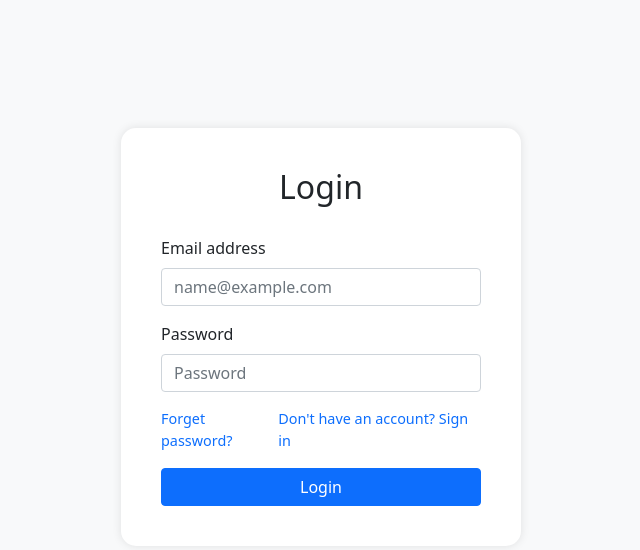
After one commit to Anit-Paul/ConnectMe, a Django app: template templates/account/login.html in a window 1280 px wide. The commit adds this page. Shown: the top 550 px of the page, without its empty margins (319-959 px from the left). Run offline with Django 5.2, Linux system fonts and the light colour scheme; the template is opened without the code that fills it, so the values that code supplies are empty.

Commit message:
frontend modified for login and signin page

```diff
--- a/authentication/urls.py
+++ b/authentication/urls.py
@@ -16,9 +16,10 @@ Including another URLconf
 """
 from django.contrib import admin
 from django.urls import path,include
-from .views import signinAPI,loginAPI,signin
+from .views import signinAPI,loginAPI,signin,login
 urlpatterns = [
-    path("",signin,name="signin"),
+    path("",login,name="login"),
+    path("signin/",signin,name="signin"),
     path("signinAPI/",signinAPI.as_view(),name="signinAPI"),
     path("loginAPI/",loginAPI.as_view(),name="loginAPI")
 ]
--- a/authentication/views.py
+++ b/authentication/views.py
@@ -10,6 +10,9 @@ from rest_framework.parsers import MultiPartParser, FormParser
 
 def signin(request):
     return render(request,'account/index.html')
+
+def login(request):
+    return render(request,'account/login.html')
 class signinAPI(APIView):
     parser_classes = (MultiPartParser, FormParser)
     def post(self, request):
--- /dev/null
+++ b/templates/account/base.html
@@ -0,0 +1,33 @@
+<!doctype html>
+<html lang="en">
+
+<head>
+    <!-- Meta and Bootstrap CSS -->
+    <meta charset="utf-8" />
+    <meta name="viewport" content="width=device-width, initial-scale=1" />
+    <title>
+        {% block title %}{% endblock title %}
+    </title>
+
+    <link href="https://cdn.jsdelivr.net/npm/bootstrap@5.0.2/dist/css/bootstrap.min.css" rel="stylesheet"
+        integrity="sha384-EVSTQN3/azprG1Anm3QDgpJLIm9Nao0Yz1ztcQTwFspd3yD65VohhpuuCOmLASjC" crossorigin="anonymous" />
+
+    <!-- Font Awesome CDN -->
+    <link rel="stylesheet" href="https://cdnjs.cloudflare.com/ajax/libs/font-awesome/6.5.0/css/all.min.css"
+        crossorigin="anonymous" referrerpolicy="no-referrer" />
+
+    {% block style %}{% endblock style %}
+
+</head>
+
+<body>
+
+    {% block body %}{% endblock body %}
+
+    <!-- Bootstrap Bundle -->
+    <script src="https://cdn.jsdelivr.net/npm/bootstrap@5.0.2/dist/js/bootstrap.bundle.min.js"
+        integrity="sha384-MrcW6ZMFYlzcLA8Nl+NtUVF0sA7MsXsP1UyJoMp4YLEuNSfAP+JcXn/tWtIaxVXM"
+        crossorigin="anonymous"></script>
+</body>
+
+</html>
--- /dev/null
+++ b/templates/account/login.html
@@ -0,0 +1,69 @@
+{% extends 'account/base.html' %}
+
+{% block title %}
+Login
+{% endblock title %}
+
+{% block style %}
+<style>
+    body {
+        background-color: #f8f9fa;
+    }
+
+    .form-container {
+        margin-top: 10%;
+        padding: 40px;
+        background-color: #ffffff;
+        border-radius: 15px;
+        box-shadow: 0 0 10px rgba(0, 0, 0, 0.1);
+        max-width: 400px;
+        margin-left: auto;
+        margin-right: auto;
+    }
+
+    h2 {
+        text-align: center;
+        margin-bottom: 30px;
+    }
+
+    .links {
+        display: flex;
+        justify-content: space-between;
+        margin-top: 15px;
+    }
+
+    .links a {
+        color: #0d6efd;
+        text-decoration: none;
+        font-size: 0.9rem;
+    }
+
+    .links a:hover {
+        text-decoration: underline;
+    }
+</style>
+{% endblock style %}
+
+{% block body %}
+<div class="form-container">
+    <h2>Login</h2>
+    <form method="POST" action="{% url 'loginAPI' %}">
+        {% csrf_token %}
+        <div class="mb-3">
+            <label class="form-label">Email address</label>
+            <input type="email" class="form-control" placeholder="name@example.com" name="email" required />
+        </div>
+        <div class="mb-3">
+            <label class="form-label">Password</label>
+            <input type="password" class="form-control" placeholder="Password" name="password" required />
+        </div>
+        <div class="links">
+            <a href="#">Forget password?</a>
+            <a href="{% url 'signin' %}">Don't have an account? Sign in</a>
+        </div>
+        <div class="d-grid mt-3">
+            <button type="submit" class="btn btn-primary">Login</button>
+        </div>
+    </form>
+</div>
+{% endblock body %}
```
Also changed, not shown: templates/account/index.html (+14 -26 lines).
